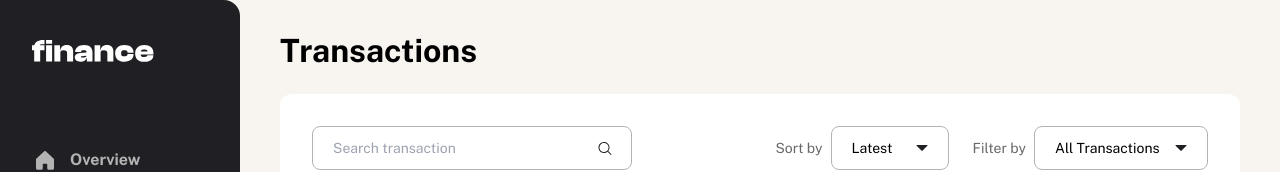
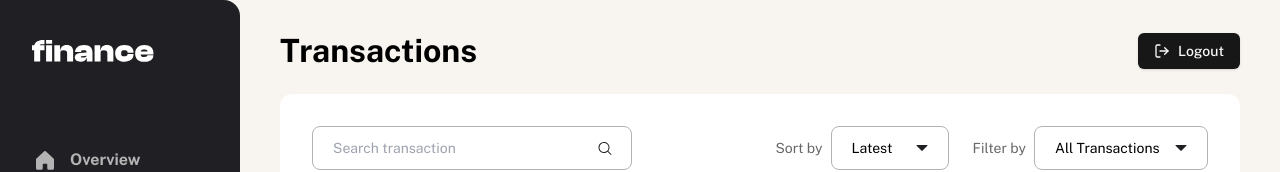
Before and after one commit to Lorand98/personal-finance-app, a Next.js app: page /transactions in a window 1280 px wide. Shown: the top 172 px of the page. Built offline with nearby package versions, Linux system fonts and the light colour scheme; no server answers; the database is empty.

Commit message:
add logout

```diff
--- a/app/(login)/actions.ts
+++ b/app/(login)/actions.ts
@@ -76,3 +76,15 @@ export async function loginAction(
 
   redirect("/");
 }
+
+export async function logoutAction() {
+  const supabase = await createClient();
+  const { error } = await supabase.auth.signOut();
+
+  if (error) {
+    console.error("Logout failed:", error);
+    redirect("/error");
+  }
+
+  redirect("/login");
+}
--- a/app/api/auth/confirm/route.ts
+++ /dev/null
@@ -1,28 +0,0 @@
-import { type EmailOtpType } from "@supabase/supabase-js";
-import { type NextRequest } from "next/server";
-
-import { createClient } from "@/lib/supabase/server";
-import { redirect } from "next/navigation";
-
-export async function GET(request: NextRequest) {
-  const { searchParams } = new URL(request.url);
-  const token_hash = searchParams.get("token_hash");
-  const type = searchParams.get("type") as EmailOtpType | null;
-  const next = searchParams.get("next") ?? "/";
-
-  if (token_hash && type) {
-    const supabase = await createClient();
-
-    const { error } = await supabase.auth.verifyOtp({
-      type,
-      token_hash,
-    });
-    if (!error) {
-      // redirect user to specified redirect URL or root of app
-      redirect(next);
-    }
-  }
-
-  // redirect the user to an error page with some instructions
-  redirect("/error");
-}
--- a/app/api/auth/logout/route.ts
+++ /dev/null
@@ -1,13 +0,0 @@
-import { createClient } from "@/lib/supabase/server";
-import { redirect } from "next/navigation";
-
-//TODO: create a logout inteface
-export async function GET() {
-  const supabase = await createClient();
-  const { error } = await supabase.auth.signOut();
-
-  if (error) {
-    redirect("/error");
-  }
-  redirect("/");
-}
--- /dev/null
+++ b/components/auth/logout-button.tsx
@@ -0,0 +1,23 @@
+"use client";
+
+import { logoutAction } from "@/app/(login)/actions";
+import { LogOut } from "lucide-react";
+import { useTransition } from "react";
+import { Button } from "../ui/button";
+
+export default function LogoutButton() {
+  const [isPending, startTransition] = useTransition();
+
+  const handleLogout = async () => {
+    startTransition(async () => {
+      await logoutAction();
+    });
+  };
+
+  return (
+    <Button onClick={handleLogout} disabled={isPending}>
+      <LogOut className="h-4 w-4" />
+      <span>{isPending ? "Logging out..." : "Logout"}</span>
+    </Button>
+  );
+}
--- a/components/layout/with-page-heading.tsx
+++ b/components/layout/with-page-heading.tsx
@@ -1,18 +1,36 @@
-import React from 'react';
+import React, { Suspense } from "react";
+import { LogOut } from "lucide-react";
+import LogoutButton from "@/components/auth/logout-button";
 
-export function withPageHeading<P extends object>(Page: React.ComponentType<P>, title: string) {
+export default function withPageHeading<P extends object>(
+  Page: React.ComponentType<P>,
+  title: string
+) {
   const PageWithHeading = (props: P) => {
     return (
       <div>
-                <h1 className='mb-6'>{title}</h1>
+        <div className="flex justify-between items-center mb-6">
+          <h1>{title}</h1>
+          <Suspense
+            fallback={
+              <button
+                disabled
+                className="flex items-center gap-2 px-4 py-2 bg-white border border-gray-200 rounded-md shadow-sm text-gray-400"
+              >
+                <LogOut className="h-4 w-4" />
+                <span>Loading...</span>
+              </button>
+            }
+          >
+            <LogoutButton />
+          </Suspense>
+        </div>
         <Page {...props} />
       </div>
     );
   };
 
-    PageWithHeading.displayName = Page.displayName || Page.name || 'PageComponent';
-
+  PageWithHeading.displayName =
+    Page.displayName || Page.name || "PageComponent";
   return PageWithHeading;
-};
-
-export default withPageHeading;
+}
```
Lines whose indentation alone changed are shown as unchanged.
